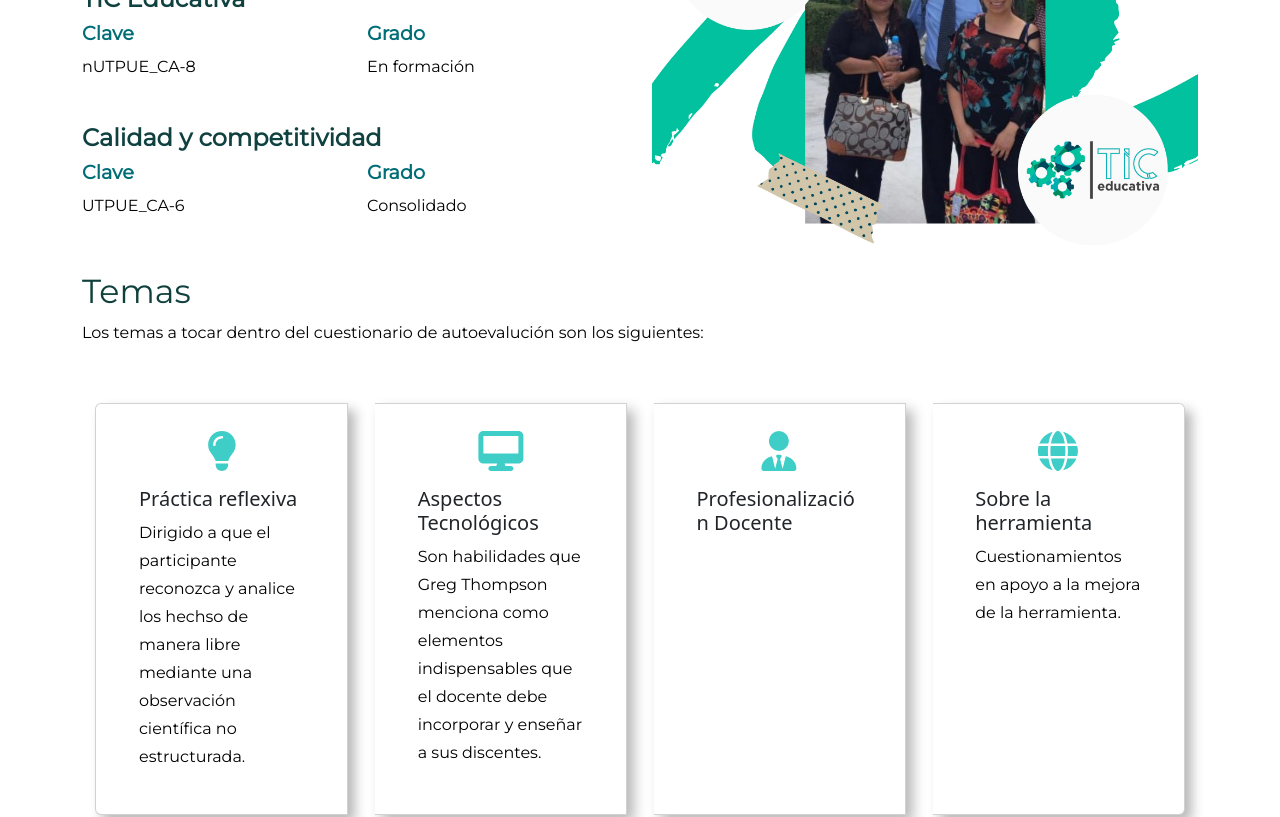
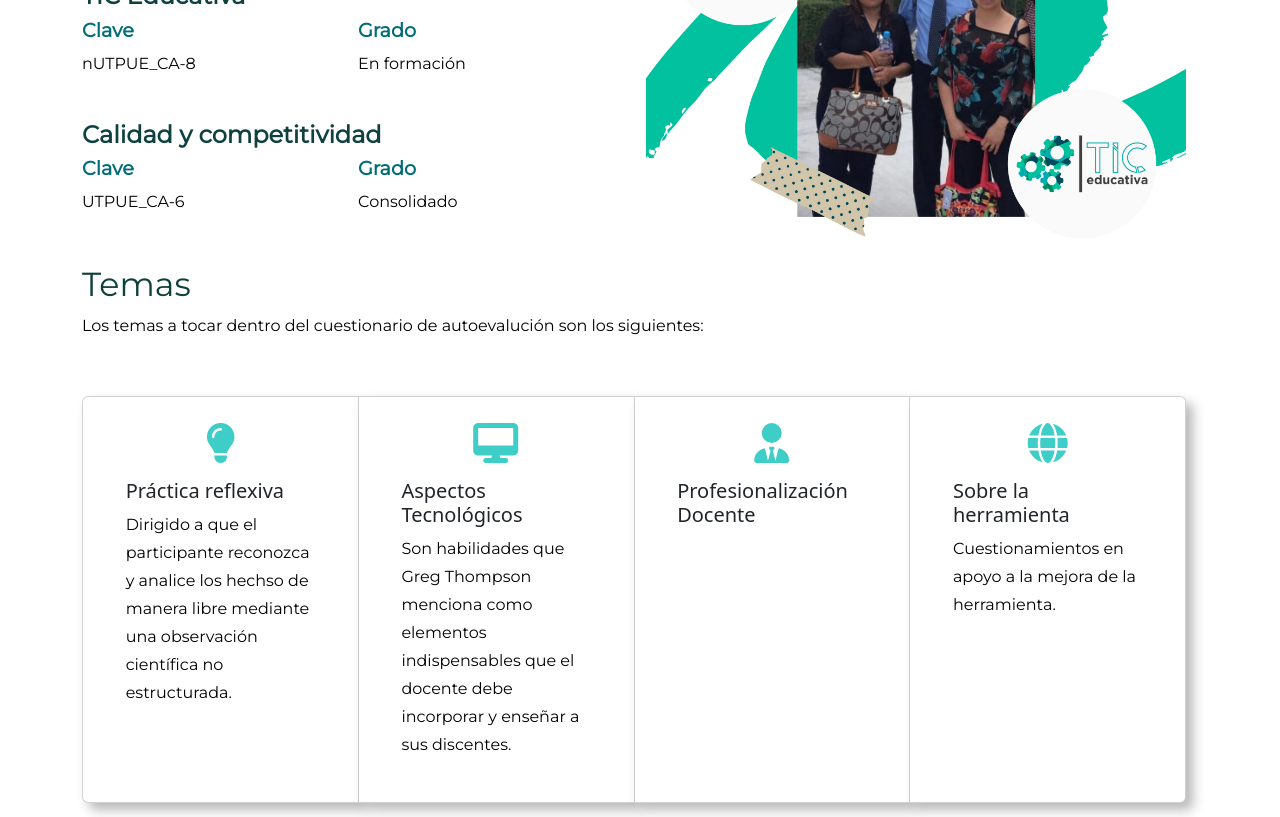
Before and after one commit to DanielReyesEpitacio/frontend_haed_v1, a React (Create React App) app: page / in a window 1280 px wide. Shown: the part 1200-2017 px from the top of the page. Built offline with nearby package versions, Linux system fonts and the light colour scheme.

Commit message:
Solución responsividad

```diff
--- a/src/css/Header.css
+++ b/src/css/Header.css
@@ -1,3 +1,4 @@
+
 @font-face{
   font-family: "Montserrat";
   src: url("../fonts/Montserrat-VariableFont_wght.ttf");
--- a/src/css/Nav.css
+++ b/src/css/Nav.css
@@ -1,3 +1,4 @@
+
 .imagen{
   max-width: 100px;
 }
--- a/src/css/Pages.css
+++ b/src/css/Pages.css
@@ -1,10 +1,17 @@
+
 @font-face{
     font-family: "Montserrat";
     src: url("../fonts/Montserrat-VariableFont_wght.ttf");
     font-style: normal;
     font-weight: normal;
 }
+div.row{
+    margin-right: 0;
+}
 
+div.container-fluid{
+    padding-right: 0px;
+}
 #hero{
     max-width: 100%;
 }
@@ -154,8 +161,7 @@ li{
 
 #tarjeta{
     padding: 20pt;
-    margin-left: 10pt;
-    margin-right: 10pt;
+
     box-shadow: 7px 7px 12px 0 rgba(20, 20, 20, 0.3);
     margin-bottom: 30pt;
     margin-top: 30pt;
--- a/src/css/footer.css
+++ b/src/css/footer.css
@@ -1,3 +1,10 @@
+div.row{
+    margin-right: 0px;
+}
+
+div.container-fluid{
+    padding-right: 0px;
+}
 @font-face{
     font-family: "Montserrat";
     src: url("../fonts/Montserrat-VariableFont_wght.ttf");
--- a/src/pages/Index.js
+++ b/src/pages/Index.js
@@ -59,7 +59,7 @@ function Index(){
                     <h1>HAED: Herramienta de Autoevaluación Docente</h1>
                     <Button variant="success" id="contestar">Contestar Autoevaluación</Button>
                 </div>
-                <div class="col-sm-12 col-md-6" data-aos="fade-left">
+                <div class="col-sm-12 col-md-6" data-aos="zoom-in">
                 <img className="img-fluid" src={HERO} alt="Hero"/>
                 </div>
             </div>
@@ -67,7 +67,7 @@ function Index(){
                 <div class="col-sm-12 col-md-6 " data-aos="zoom-in">
                     <img className="img-fluid" id="img2p"src={IMG2P} alt="ImagenPortafolio2"/>
                 </div>
-                <div class="col-sm-12 col-md-6 info" data-aos="fade-left">
+                <div class="col-sm-12 col-md-6 info" data-aos="zoom-in">
                     <h2>Herramienta enfocada al mejoramiento de la calidad educativa universitaria</h2>
                     <p>HAED es un herramienta alternativa de autoevaluación docente propuesta por los cuerpos académicos:</p>
                     <ol>
```
